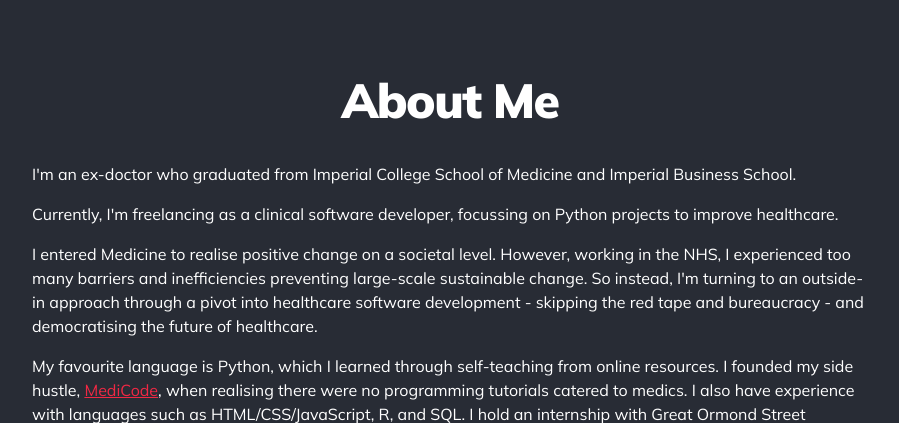
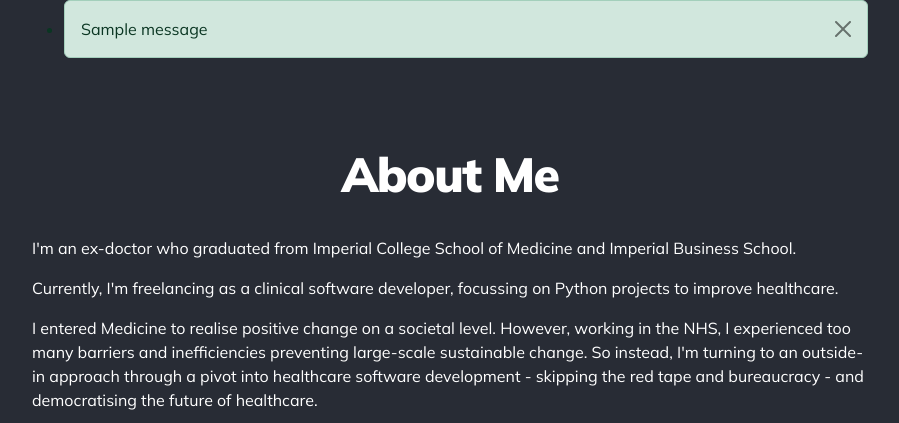
Before and after one commit to anchit-chandran/django-personal-website, a Django app: page /about in a window 1280 px wide. Shown: the part 58-481 px from the top of the page, without its empty margins (190-1089 px from the left). Run offline with Django 4.2, Linux system fonts and the light colour scheme; tables that the repository leaves empty hold one stand-in row (values such as "Sample post"); one stand-in notice (Sample message) is shown; parts of the project's set-up code (start-up, migrations or seed data) failed here and were passed over.

Commit message:
adds messages on email signup success
Signed-off-by: Anchit <anchit97123@gmail.com>

```diff
--- a/app_website/templates/app_website/base.html
+++ b/app_website/templates/app_website/base.html
@@ -40,6 +40,13 @@
 
     {% include "app_website/navigation.html" %}
     <div class="container">
+        {% if messages %}
+        <ul class="messages">
+            {% for message in messages %}
+            <li{% if message.tags %} class="alert alert-{{ message.tags }} alert-dismissible fade show" role="alert" {% endif %} >{{ message }}<button type="button" class="btn-close" data-bs-dismiss="alert" aria-label="Close"></button></li>
+                {% endfor %}
+        </ul>
+        {% endif %}
         {% block content %}
         {% endblock content %}
     </div>
--- a/app_website/views.py
+++ b/app_website/views.py
@@ -2,12 +2,13 @@
 
 # 3rd Party imports
 from django.shortcuts import render, redirect
-import markdown as md
+from django.contrib import messages
 from django.contrib.auth import authenticate, login, logout
 from django.contrib.auth.decorators import login_required
 from django.core.mail import send_mail
 from django.template.loader import render_to_string
 from django.utils.html import strip_tags
+import markdown as md
 
 # Personal imports
 from .models import (
@@ -33,6 +34,9 @@
 
             # ensure email not already used
             if Subscriber.objects.filter(email=form.cleaned_data['email']).exists():
+
+                # add email already used message
+                messages.error(request, "Uh oh, looks like that email's already signed up 😲", extra_tags='danger')
 
                 return redirect('index')
 
@@ -61,6 +65,9 @@
                 # update .confirmation_email_sent field
                 subscriber.confirmation_email_sent = True
                 subscriber.save()
+
+                # add success message
+                messages.success(request, "Thanks! You should receive an email confirmation soon 📩")
 
                 return redirect('index')
 
```
